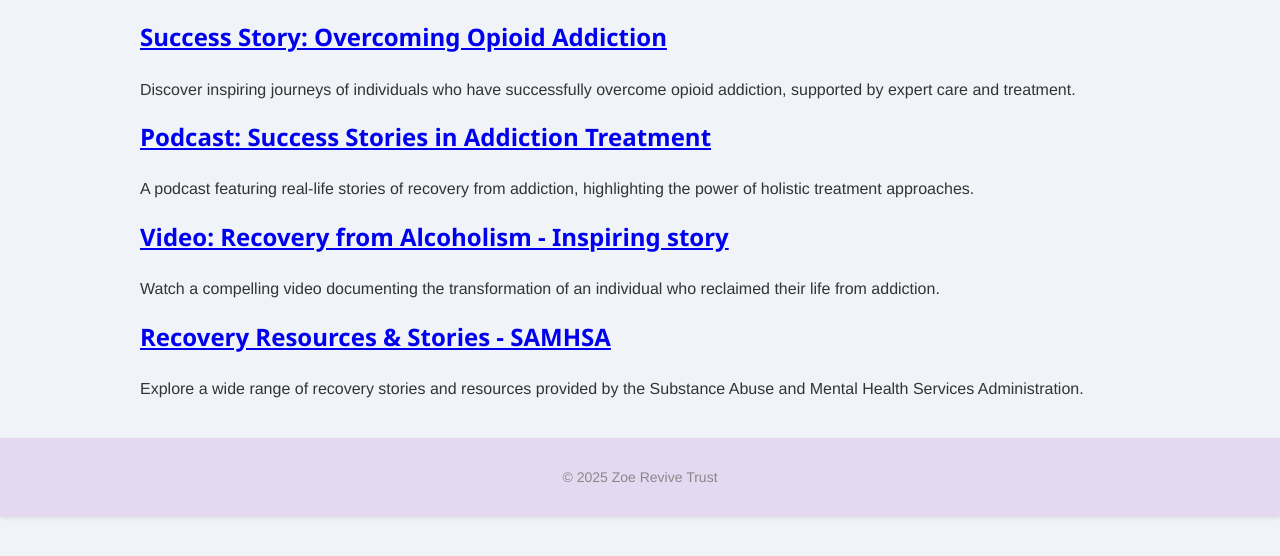
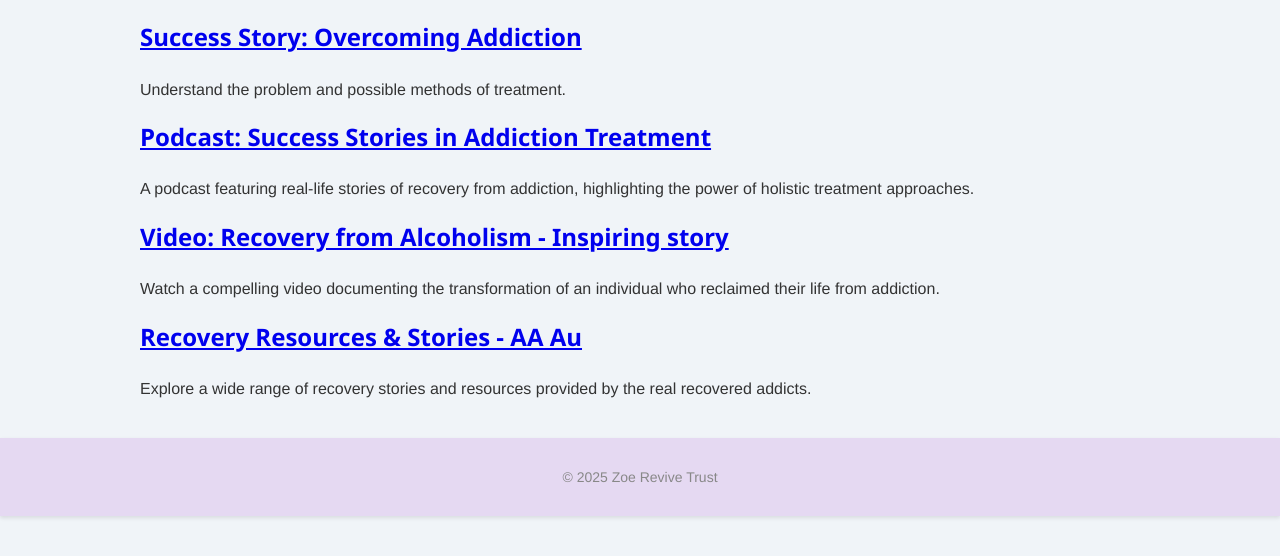
Before and after one commit to ramjisrk/ramjisrk.github.io, a plain HTML site: page blog.html in a window 1280 px wide. Shown: the part 188-744 px from the top of the page. Drawn offline with Linux system fonts and the light colour scheme.

Commit message:
Update blog.html

```diff
--- a/blog.html
+++ b/blog.html
@@ -23,12 +23,12 @@
 <h1>Latest News & Success Stories</h1>
 
   <article>
-    <h2><a href="https://www.drugabuse.gov/about-nida/legislative-activities/testimony-to-congress/2018/overcoming-opioid-addiction-successful-recovery-stories" target="_blank" rel="noopener">Success Story: Overcoming Opioid Addiction</a></h2>
-    <p>Discover inspiring journeys of individuals who have successfully overcome opioid addiction, supported by expert care and treatment.</p>
+    <h2><a href="https://www.helpguide.org/mental-health/addiction/overcoming-drug-addiction" target="_blank" rel="noopener">Success Story: Overcoming Addiction</a></h2>
+    <p>Understand the problem and possible methods of treatment.</p>
   </article>
 
   <article>
-    <h2><a href="https://www.nih.gov/news-events/nih-research-matters/podcast-success-stories-addiction-treatment" target="_blank" rel="noopener">Podcast: Success Stories in Addiction Treatment</a></h2>
+    <h2><a href="https://open.spotify.com/episode/3Tz6AUM5gsc3lR4bpPc4dQ?si=znODvAChT_-R2sicp3DAHA" target="_blank" rel="noopener">Podcast: Success Stories in Addiction Treatment</a></h2>
     <p>A podcast featuring real-life stories of recovery from addiction, highlighting the power of holistic treatment approaches.</p>
   </article>
 
@@ -39,8 +39,8 @@
   </article>
 
   <article>
-    <h2><a href="https://www.samhsa.gov/find-help/recovery" target="_blank" rel="noopener">Recovery Resources & Stories - SAMHSA</a></h2>
-    <p>Explore a wide range of recovery stories and resources provided by the Substance Abuse and Mental Health Services Administration.</p>
+    <h2><a href="https://aa.org.au/real-life-recovery-stories-from-alcoholics/" rel="noopener">Recovery Resources & Stories - AA Au</a></h2>
+    <p>Explore a wide range of recovery stories and resources provided by the real recovered addicts.</p>
   </article>
  <!-- <h1>Latest News & Success Stories</h1>
   <article>
```
